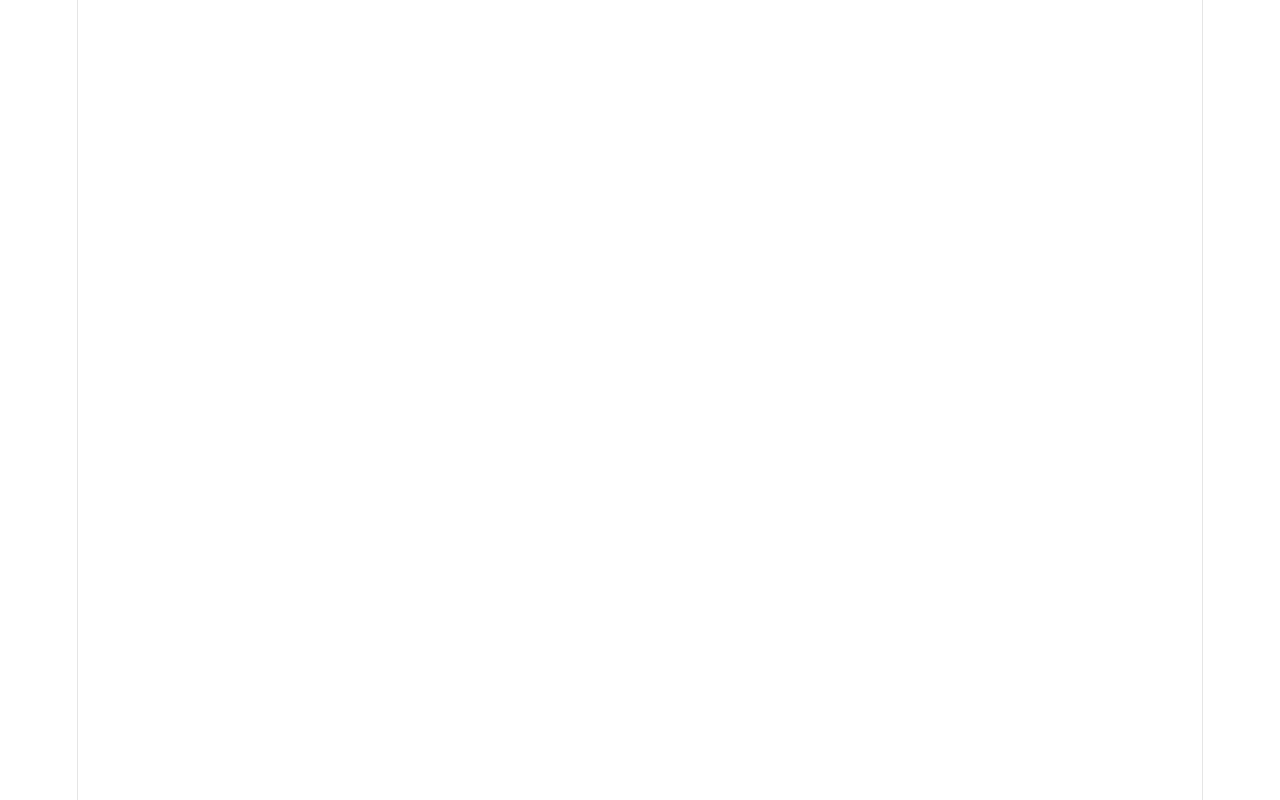
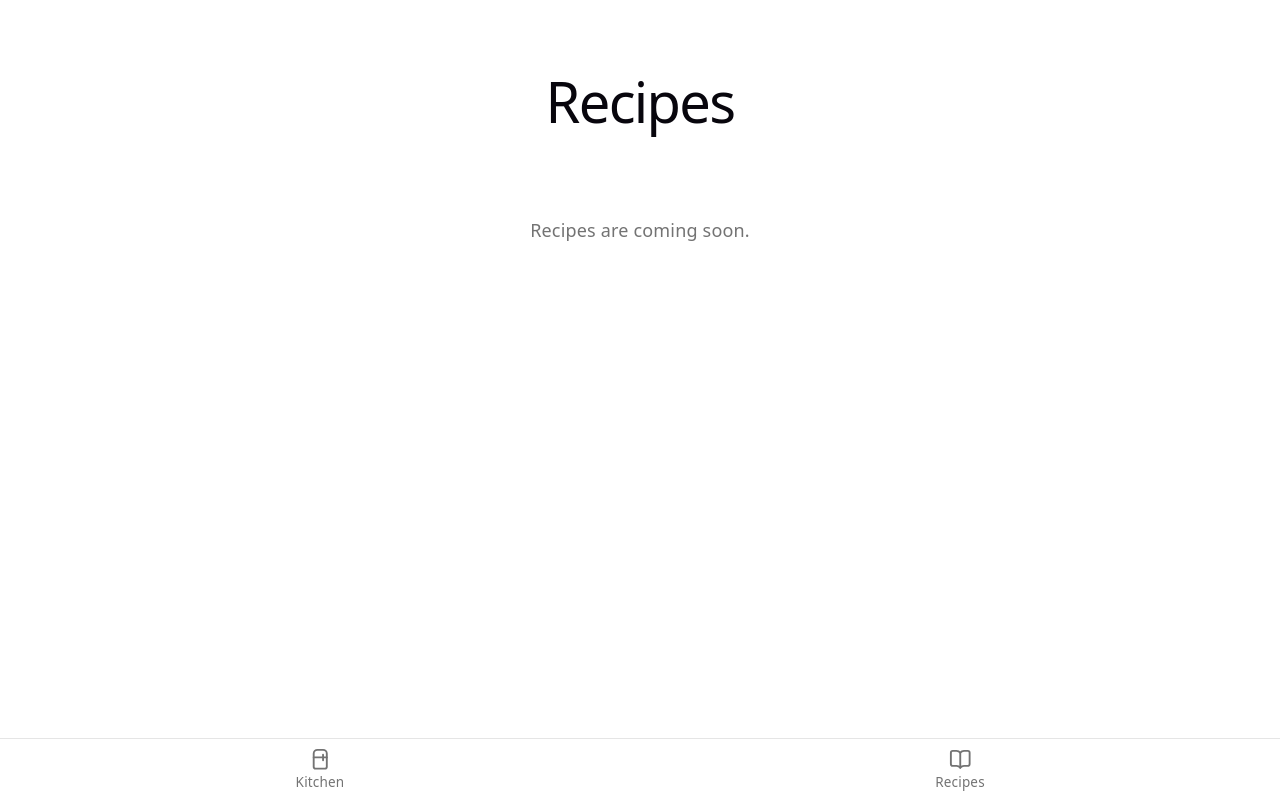
Before and after one commit to AbhinavDwarapu/mise-en-place, a React (Vite) app in the folder apps/frontend/: page /recipes in a window 1280 px wide. Built offline with nearby package versions, Linux system fonts and the light colour scheme.

Commit message:
feat: add recipes page route

```diff
--- a/apps/frontend/src/features/kitchen/index.ts
+++ b/apps/frontend/src/features/kitchen/index.ts
@@ -7,3 +7,4 @@ export * from './state/constants'
 export * from './state/kitchen-store'
 export * from './state/seed'
 export * from './ui/kitchen-screen'
+export * from './ui/recipes-screen'
--- /dev/null
+++ b/apps/frontend/src/features/kitchen/ui/recipes-screen.tsx
@@ -0,0 +1,7 @@
+export function RecipesScreen() {
+  return (
+    <p className="px-4 py-8 text-center text-muted-foreground">
+      Recipes are coming soon.
+    </p>
+  )
+}
--- a/apps/frontend/src/main.tsx
+++ b/apps/frontend/src/main.tsx
@@ -1,11 +1,10 @@
-import { IonApp, IonRouterOutlet, setupIonicReact } from '@ionic/react'
+import { IonApp, setupIonicReact } from '@ionic/react'
 import { IonReactRouter } from '@ionic/react-router'
 import { StrictMode } from 'react'
 import { createRoot } from 'react-dom/client'
-import { Redirect, Route } from 'react-router-dom'
 import '@ionic/react/css/core.css'
 import './index.css'
-import { KitchenPage } from '@/routes/kitchen-page'
+import { AppTabs } from '@/routes/app-tabs'
 
 setupIonicReact()
 
@@ -13,10 +12,7 @@ createRoot(document.getElementById('root')!).render(
   <StrictMode>
     <IonApp>
       <IonReactRouter>
-        <IonRouterOutlet>
-          <Route exact path="/kitchen" component={KitchenPage} />
-          <Redirect exact from="/" to="/kitchen" />
-        </IonRouterOutlet>
+        <AppTabs />
       </IonReactRouter>
     </IonApp>
   </StrictMode>,
--- /dev/null
+++ b/apps/frontend/src/routes/app-tabs.tsx
@@ -0,0 +1,37 @@
+import { IonRouterOutlet } from '@ionic/react'
+import { BookOpenIcon, RefrigeratorIcon } from 'lucide-react'
+import { NavLink, Redirect, Route } from 'react-router-dom'
+import { KitchenPage } from './kitchen-page'
+import { RecipesPage } from './recipes-page'
+
+const TABS = [
+  { to: '/kitchen', label: 'Kitchen', Icon: RefrigeratorIcon },
+  { to: '/recipes', label: 'Recipes', Icon: BookOpenIcon },
+] as const
+
+export function AppTabs() {
+  return (
+    <div className="flex h-full w-full flex-col">
+      <div className="relative flex-1 overflow-hidden">
+        <IonRouterOutlet>
+          <Route exact path="/kitchen" component={KitchenPage} />
+          <Route exact path="/recipes" component={RecipesPage} />
+          <Redirect exact from="/" to="/kitchen" />
+        </IonRouterOutlet>
+      </div>
+      <nav className="flex shrink-0 border-t border-border bg-background">
+        {TABS.map(({ to, label, Icon }) => (
+          <NavLink
+            key={to}
+            to={to}
+            className="flex flex-1 flex-col items-center gap-0.5 py-2 text-xs text-muted-foreground"
+            activeClassName="text-foreground"
+          >
+            <Icon className="size-5" />
+            {label}
+          </NavLink>
+        ))}
+      </nav>
+    </div>
+  )
+}
--- /dev/null
+++ b/apps/frontend/src/routes/recipes-page.tsx
@@ -0,0 +1,17 @@
+import { IonPage } from '@ionic/react'
+import { RecipesScreen } from '@/features/kitchen'
+
+export function RecipesPage() {
+  return (
+    <IonPage>
+      <div className="flex h-full w-full flex-col bg-background">
+        <header className="px-4 pt-8 pb-3">
+          <h1 className="text-3xl font-semibold text-foreground">Recipes</h1>
+        </header>
+        <main className="flex-1 overflow-y-auto">
+          <RecipesScreen />
+        </main>
+      </div>
+    </IonPage>
+  )
+}
```
